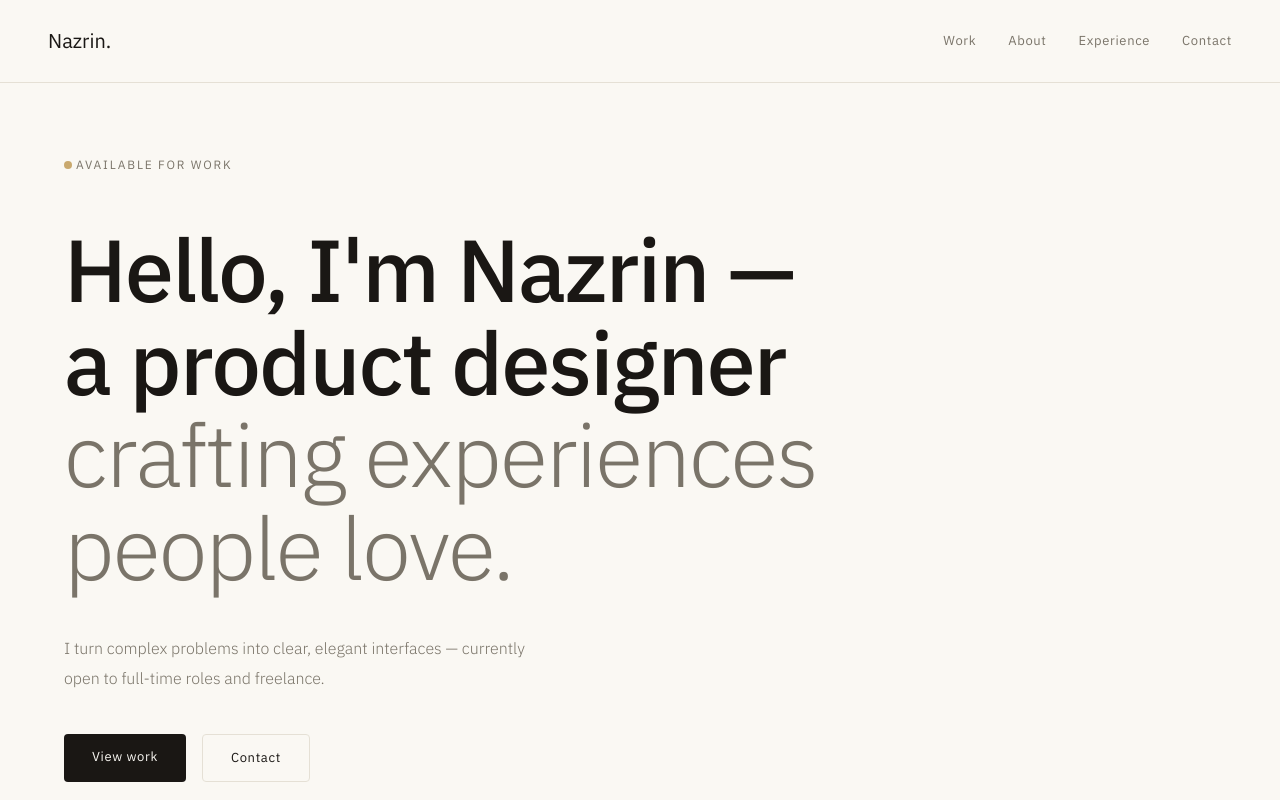
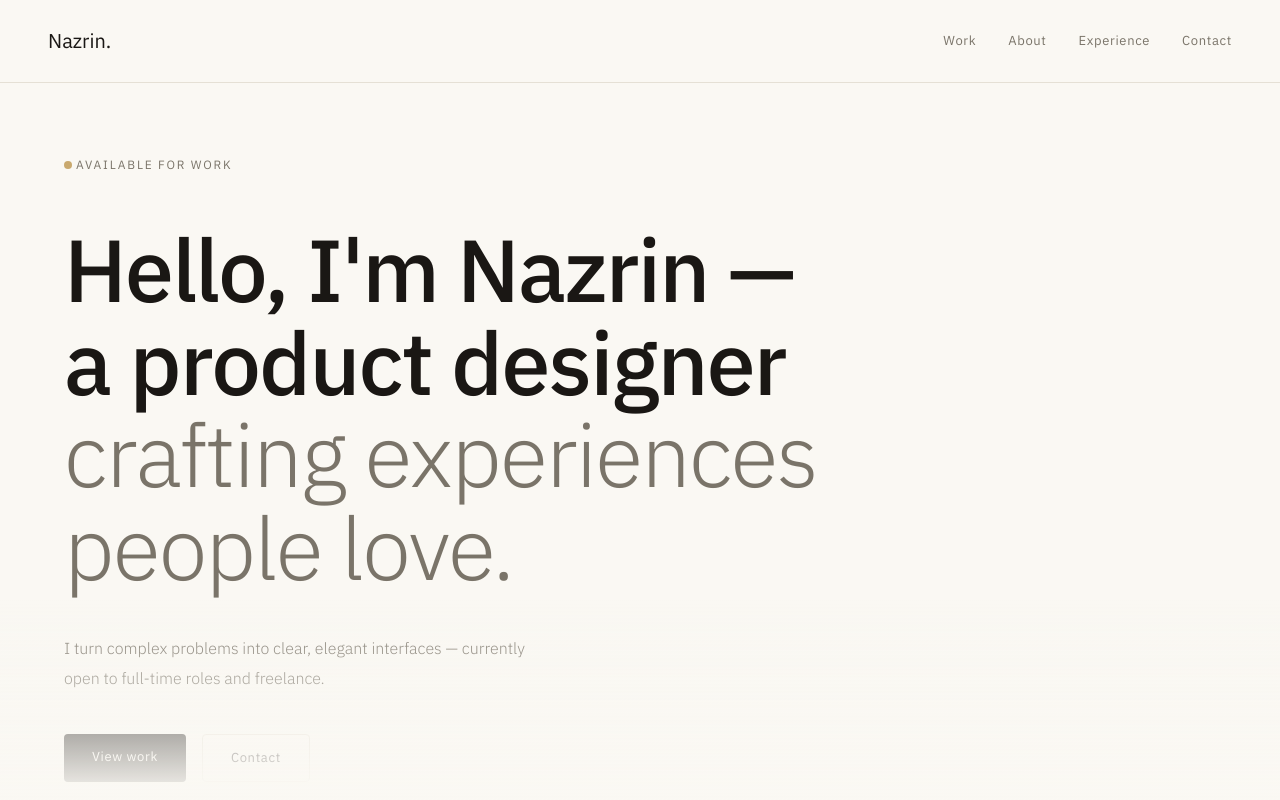
Before and after one commit to NazrinChobanzada/my-portfolio, a Next.js app: page / in a window 1280 px wide. Shown: the top 800 px of the page. Built offline with nearby package versions, Linux system fonts and the light colour scheme.

Commit message:
açıklama

```diff
--- a/app/page.tsx
+++ b/app/page.tsx
@@ -227,7 +227,16 @@ export default function Home() {
         <p style={{ fontSize: '12px', color: 'var(--muted)' }}>Designed with care.</p>
       </footer>
 
-
+    <div style={{
+        position: 'fixed',
+        bottom: 0,
+        left: 0,
+        right: 0,
+        height: '200px',
+        background: 'linear-gradient(to bottom, transparent, var(--cream))',
+        pointerEvents: 'none',
+        zIndex: 50
+      }} />
     </div>
   );
 }
```
